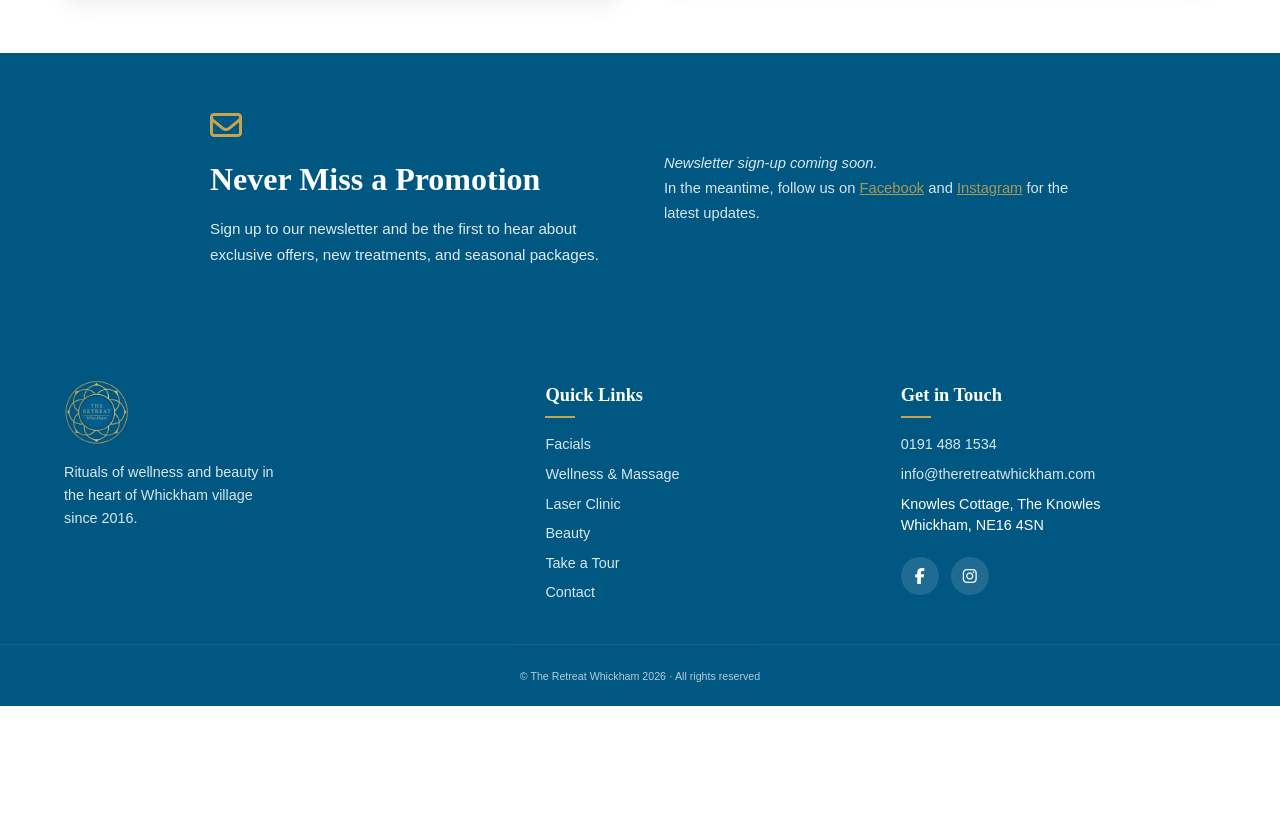
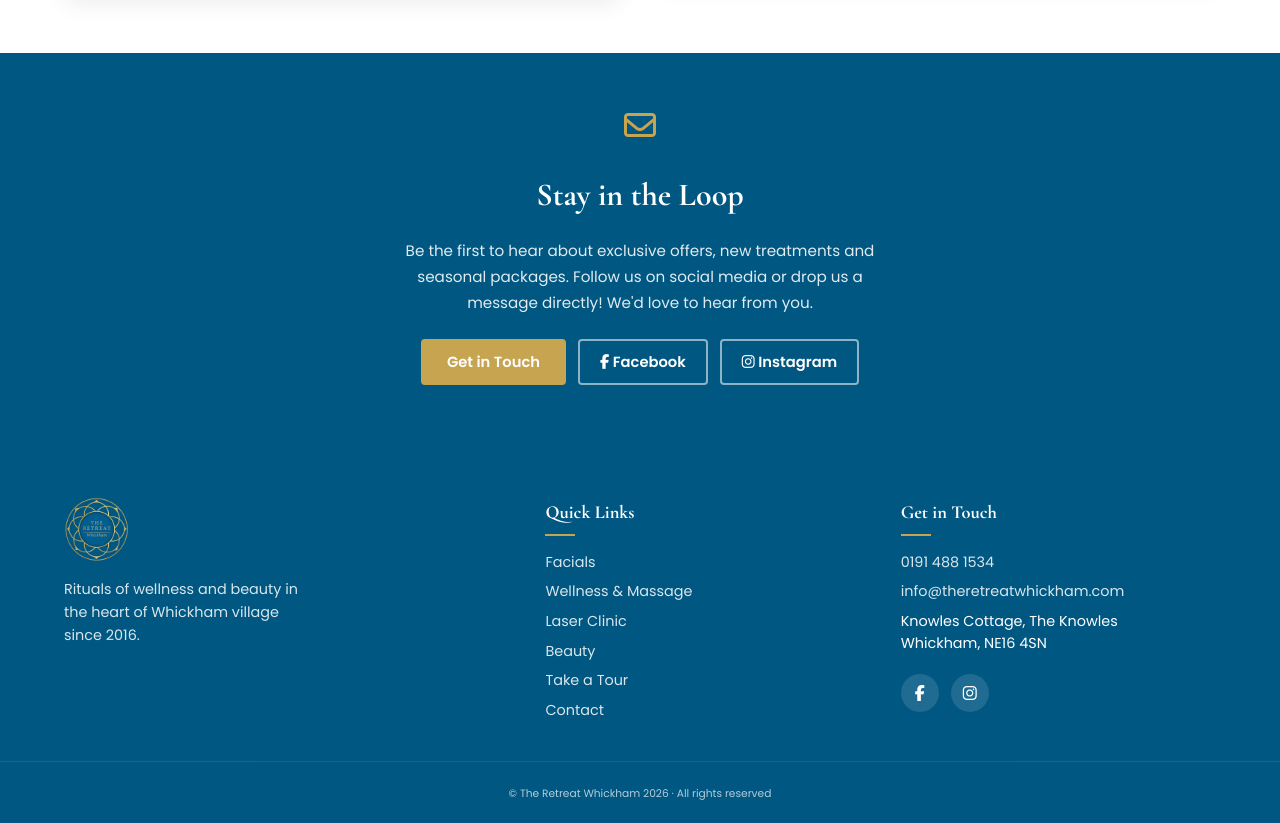
Before and after one commit to TheRetreatWickham/TheRetreatWickham, a website: page public/promotions.html in a window 1280 px wide. Shown: the part 1466-2289 px from the top of the page. Before the commit the page ends 2172 px from the top, so only its background shows below. Drawn offline with nearby package versions, Linux system fonts and the light colour scheme.

Commit message:
Refactor: minor improvements to screens

```diff
--- a/public/promotions.html
+++ b/public/promotions.html
@@ -1,11 +1,12 @@
 <!DOCTYPE html>
-<html lang="en">
+<html lang="en-GB">
 
 <head>
     <meta charset="utf-8" />
     <meta name="description" content="Latest news, special offers and monthly promotions from The Retreat Whickham. Exclusive deals on laser treatments, beauty, facials and more. Sign up for updates.">
     <title>Promotions | The Retreat Whickham</title>
 
+    <link href="https://fonts.googleapis.com/css2?family=Cormorant+Garamond:wght@400;700&family=Poppins:wght@400;600&display=swap" rel="stylesheet">
     <link rel="stylesheet" href="https://cdnjs.cloudflare.com/ajax/libs/font-awesome/6.5.0/css/all.min.css">
     <link rel="stylesheet" href="/styles/main.css">
     <link rel="stylesheet" href="/styles/promotions.css" />
@@ -185,26 +186,18 @@
              placeholder paragraph.
         ─────────────────────────────────────────────── -->
         <section class="newsletter" aria-labelledby="newsletter-heading">
-            <div class="newsletter__inner">
-                <div class="newsletter__text">
-                    <i class="fa-regular fa-envelope newsletter__icon" aria-hidden="true"></i>
-                    <h2 id="newsletter-heading">Never Miss a Promotion</h2>
-                    <p>Sign up to our newsletter and be the first to hear about exclusive offers, new treatments, and seasonal packages.</p>
-                </div>
-                <div class="newsletter__form">
-                    <!-- ── Mailchimp embed ─────────────────────────
-                         Replace this placeholder with your Mailchimp
-                         embed code. In Mailchimp: Audience → Signup forms
-                         → Embedded forms → Copy/paste the generated HTML.
-                    ─────────────────────────────────────────────── -->
-                    <p class="newsletter__placeholder">
-                        <em>Newsletter sign-up coming soon.</em>
-                        <br>In the meantime, follow us on
-                        <a href="https://www.facebook.com/theretreatwhickham/" target="_blank" rel="noopener">Facebook</a>
-                        and
-                        <a href="https://www.instagram.com/theretreatwhickham/" target="_blank" rel="noopener">Instagram</a>
-                        for the latest updates.
-                    </p>
+            <div class="newsletter__inner newsletter__inner--centred">
+                <i class="fa-regular fa-envelope newsletter__icon" aria-hidden="true"></i>
+                <h2 id="newsletter-heading">Stay in the Loop</h2>
+                <p>Be the first to hear about exclusive offers, new treatments and seasonal packages. Follow us on social media or drop us a message directly! We'd love to hear from you.</p>
+                <div class="newsletter__actions">
+                    <a href="/contact.html" class="btn btn--gold">Get in Touch</a>
+                    <a href="https://www.facebook.com/theretreatwhickham/" target="_blank" rel="noopener" class="btn btn--outline-light">
+                        <i class="fa-brands fa-facebook-f" aria-hidden="true"></i>&nbsp;Facebook
+                    </a>
+                    <a href="https://www.instagram.com/theretreatwhickham/" target="_blank" rel="noopener" class="btn btn--outline-light">
+                        <i class="fa-brands fa-instagram" aria-hidden="true"></i>&nbsp;Instagram
+                    </a>
                 </div>
             </div>
         </section>
--- a/public/styles/contact.css
+++ b/public/styles/contact.css
@@ -1,6 +1,6 @@
 .hero--contact {
     position: relative;
-    min-height: 35rem;
+    min-height: 25rem;
 }
 
 
--- a/public/styles/main.css
+++ b/public/styles/main.css
@@ -167,6 +167,16 @@ a {
     text-align: center;
     position: relative;
     color: #fff;
+}
+
+/* Treatment-page heroes — shorter than the full-bleed homepage hero */
+.hero--laser,
+.hero--facials,
+.hero--wellness,
+.hero--beauty,
+.hero--manipedi,
+.hero--makeup {
+    min-height: 40vh;
 }
 
 .hero::before {
--- a/public/styles/promotions.css
+++ b/public/styles/promotions.css
@@ -282,3 +282,68 @@
         margin: 0 auto 0.75rem;
     }
 }
+
+/* ── Stay in the Loop — centred CTA variant ─────────────── */
+
+.newsletter__inner--centred {
+    display: flex;
+    flex-direction: column;
+    align-items: center;
+    text-align: center;
+    gap: 1rem;
+    max-width: 640px;
+    margin-inline: auto;
+}
+
+.newsletter__inner--centred h2,
+.newsletter__inner--centred p {
+    color: #fff;
+    margin: 0;
+}
+
+.newsletter__inner--centred p {
+    font-size: 0.95rem;
+    line-height: 1.7;
+    opacity: 0.88;
+    max-width: 52ch;
+}
+
+.newsletter__actions {
+    display: flex;
+    flex-wrap: wrap;
+    justify-content: center;
+    gap: 0.75rem;
+    margin-top: 0.5rem;
+}
+
+.btn--gold {
+    background: var(--gold);
+    color: #fff;
+    border: 2px solid var(--gold);
+    padding: 0.55rem 1.5rem;
+    border-radius: 4px;
+    font-weight: 600;
+    font-size: 0.92rem;
+    transition: background 0.2s, border-color 0.2s;
+}
+
+.btn--gold:hover {
+    background: #b8913e;
+    border-color: #b8913e;
+}
+
+.btn--outline-light {
+    background: transparent;
+    color: #fff;
+    border: 2px solid rgba(255, 255, 255, 0.55);
+    padding: 0.55rem 1.25rem;
+    border-radius: 4px;
+    font-weight: 600;
+    font-size: 0.92rem;
+    transition: border-color 0.2s, background 0.2s;
+}
+
+.btn--outline-light:hover {
+    border-color: #fff;
+    background: rgba(255, 255, 255, 0.08);
+}
--- a/public/styles/wellness.css
+++ b/public/styles/wellness.css
@@ -1,5 +1,5 @@
 .hero--wellness {
-  min-height: 50vh;
+  min-height: 40vh;
   margin-bottom: 1rem;
 }
 
```
Also changed, not shown: public/contact.html (+1 -1 lines), public/makeup.html (+3 -1 lines), public/styles/bodystim.css (+7 -11 lines), public/styles/tour.css (+7 -10 lines), public/wellnessMassage.html (+3 -3 lines).
